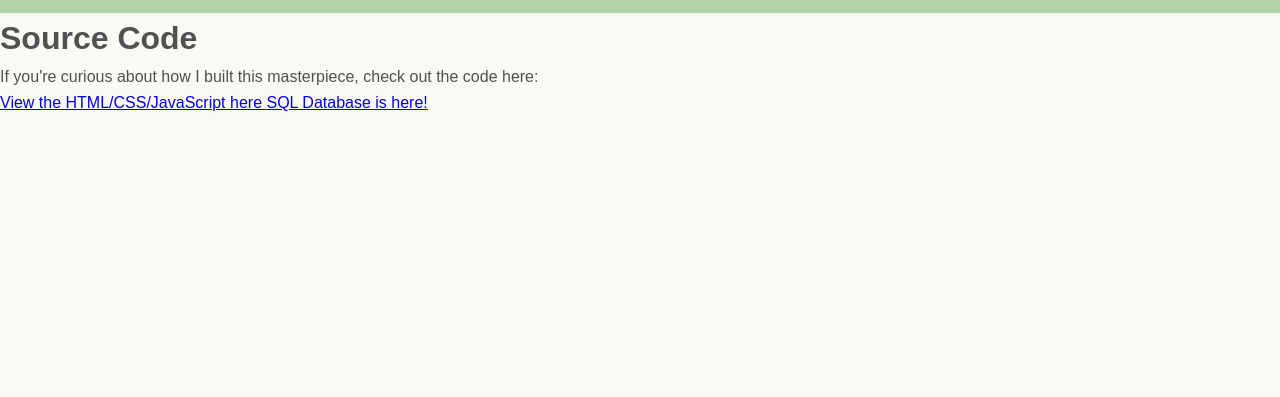
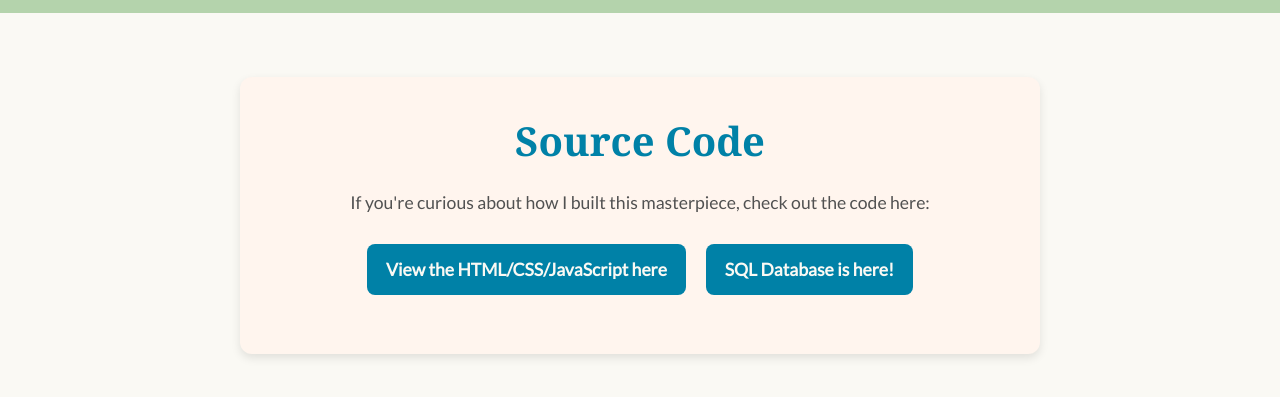
Before and after one commit to Melissard02/wdd131, a website: page dinosaurs/public/code.html in a window 1280 px wide. Shown: the part 75-472 px from the top of the page. Drawn offline with Linux system fonts and the light colour scheme; a web font is replaced by a local one.

Commit message:
code.html css

```diff
--- a/dinosaurs/public/style.css
+++ b/dinosaurs/public/style.css
@@ -415,6 +415,47 @@ nav img.logo {
   }
 } */
 
+/* ===== CODE PAGE STYLING ===== */
+.source-code {
+  max-width: 800px;
+  margin: 4rem auto;
+  padding: 2rem;
+  background-color: var(--accent1-color);
+  border-radius: 12px;
+  box-shadow: 0 4px 10px var(--box-shadow);
+  text-align: center;
+}
+
+.source-code h1 {
+  font-size: 2.5rem;
+  color: var(--primary-color);
+  margin-bottom: 1rem;
+  font-family: var(--heading-font);
+}
+
+.source-code p {
+  font-size: 1.1rem;
+  color: var(--text-color);
+  margin-bottom: 1.2rem;
+  font-family: var(--paragraph-font);
+}
+
+.source-code a {
+  display: inline-block;
+  margin: 0.5rem;
+  padding: 0.7rem 1.2rem;
+  background-color: var(--primary-color);
+  color: var(--off-white);
+  border-radius: 8px;
+  text-decoration: none;
+  font-weight: bold;
+  transition: background-color 0.3s ease, transform 0.2s ease;
+}
+
+.source-code a:hover {
+  background-color: var(--accent3-color);
+  transform: scale(1.05);
+}
 
 
 /* FOOTER */
```
